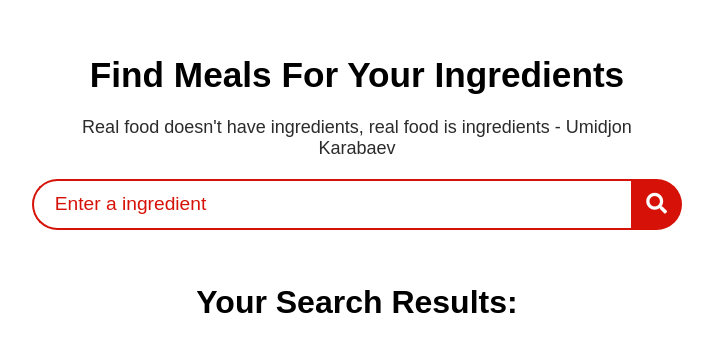
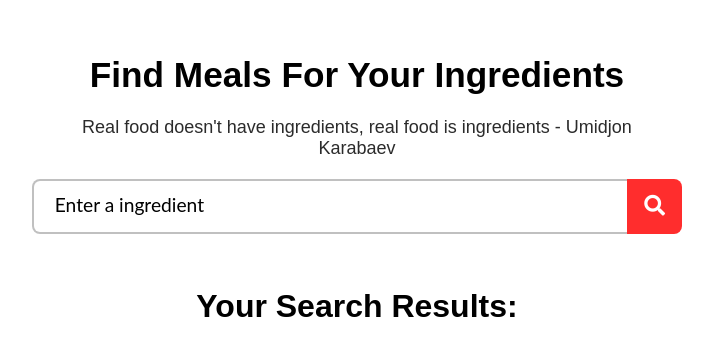
Before and after one commit to umidzhondev/Food-App, a plain HTML site: page index.html in a window 1280 px wide. Shown: the whole page, without its empty margins (283-996 px from the left). Drawn offline with Linux system fonts and the light colour scheme.

Commit message:
Change Color Input and Search Button

```diff
--- a/css/main.css
+++ b/css/main.css
@@ -80,38 +80,41 @@ i {
 }
 
 .meal__input {
-    border: 2px solid var(--orange-color);
+    border: 2px solid #83838382;
     outline: none;
     width: 100%;
-    border-radius: 40px;
+    border-radius: 8px;
     border-right: none;
-    padding: 0.75rem 1.3rem;
+    padding: 0.8rem 1.3rem;
     border-top-right-radius: 0;
     border-bottom-right-radius: 0;
-    color: var(--orange-color);
+    color: #222;
     font-size: 1.2rem;
     font-weight: 500;
 }
 .meal__input::placeholder{
-    color: var(--orange-color);
-    font-family: "Poppins",sans-serif;
-    font-weight: 300;
+    color: #000;
+    font-family: "Lato", sans-serif;
+    font-weight: 400;
 }
 
 .search__button {
-    padding: 15px;
+    padding: 17px;
     border: none;
-    border-radius: 38px;
-    background: var(--orange-color);
+    border-radius: 8px;
+    background: #ff2d2d;
     border-top-left-radius: 0;
     border-bottom-left-radius: 0;
+    transition: .3s ease-in;
+}
+.search__button:hover{
+    background-color: #cf1212;
 }
 
 .search__button i {
     font-size: 1.3rem;
     color: #fff;
 }
-
 .meal__body {
     display: flex;
     align-items: center;
```
